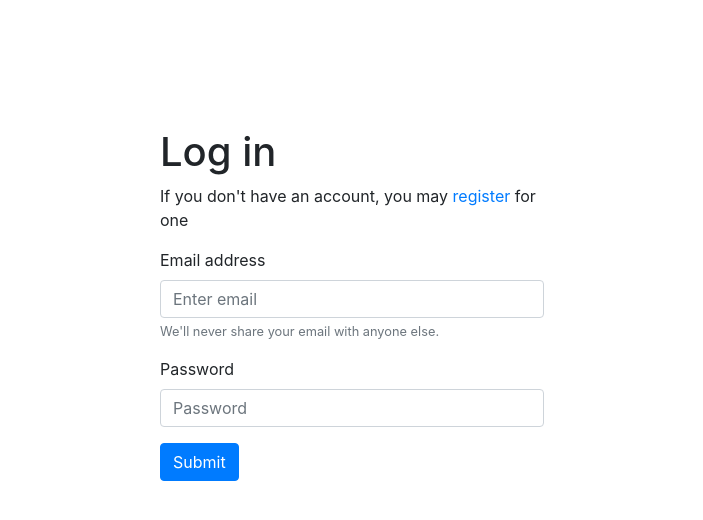
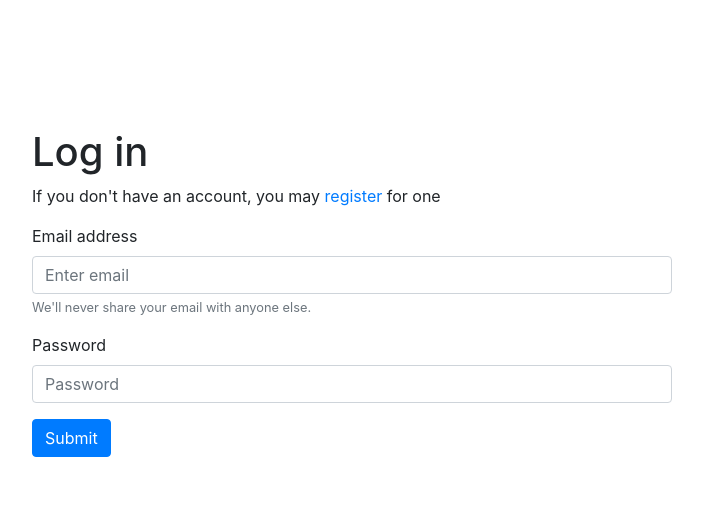
Before and after one commit to kereokerekeke/build-a-blog, a Flask app: page /login in a window 1280 px wide. Shown: the part 56-576 px from the top of the page, without its empty margins (288-991 px from the left). Run offline with Flask 2, Linux system fonts and the light colour scheme; some libraries are stand-ins or nearby versions.

Commit message:
changed styles

```diff
--- a/main.py
+++ b/main.py
@@ -275,4 +275,4 @@ def blogs():
 
 
 if __name__ == '__main__':
-    app.run()
+    app.run('192.168.1.38')
--- a/templates/login.html
+++ b/templates/login.html
@@ -2,12 +2,12 @@
 
 {% block content %}
 
-<div class="mx-auto" style="width: 30%; margin-top: 15vh;">
+<div class="mx-auto" style="width: 50%; margin-top: 15vh;">
     <h1>Log in</h1>
     <p>If you don't have an account, you may <a href="/register">register</a> for one</p>
 </div>
 
-<form action="/login" method="post" class="mx-auto" style="width: 30%;">
+<form action="/login" method="post" class="mx-auto" style="width: 50%;">
         <div class="form-group">
           <label for="exampleInputEmail1">Email address</label>
           <input name="email" type="email" class="form-control" id="exampleInputEmail1" aria-describedby="emailHelp" placeholder="Enter email" value="{{ email }}">
--- a/templates/register.html
+++ b/templates/register.html
@@ -2,7 +2,7 @@
 
 {% block content %}
 
-<form action="/register" method="post" class="mx-auto" style="width: 30%; padding-top: 15vh;">
+<form action="/register" method="post" class="mx-auto" style="width: 50%; padding-top: 10vh;">
     <h1 style="text-align: center;">Register</h1>
     <div class="form-group">
         <label for="username">Username</label>
```
